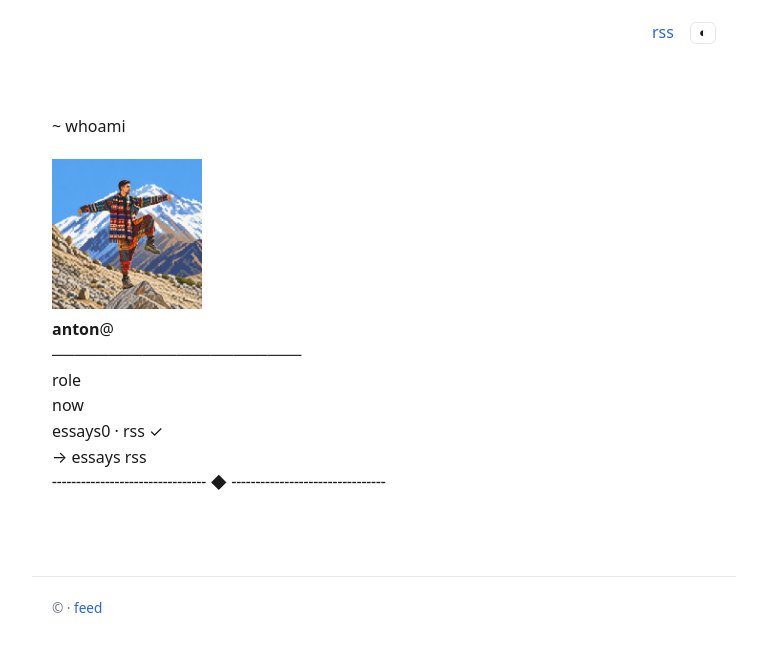
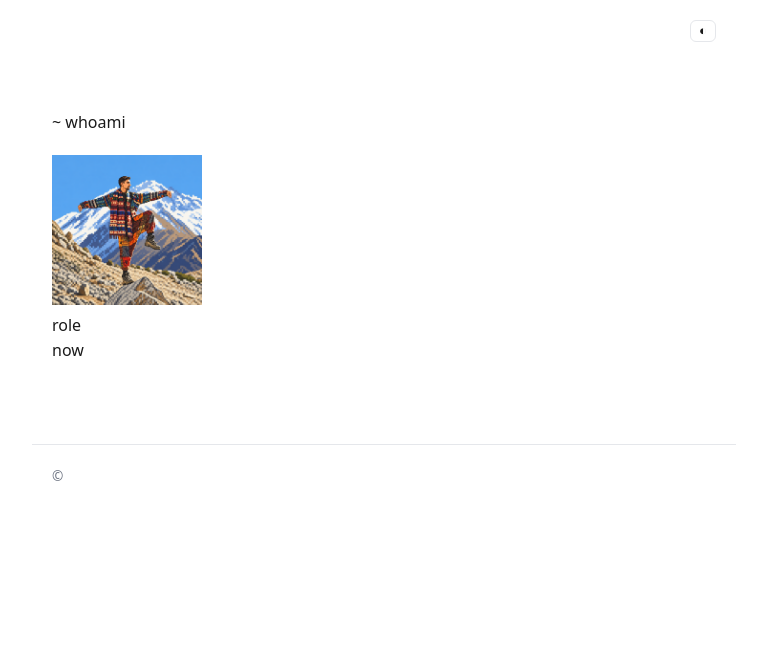
Before and after one commit to amaslakovxyz/amaslakov.xyz, a FastAPI app: page / in a window 1280 px wide. Shown: the top 652 px of the page, without its empty margins (256-1023 px from the left). Run offline with FastAPI, Linux system fonts and the light colour scheme.

Commit message:
Trim hero: drop user@host, ANSI palette, stack; add socials
Remove the anton@host line, ANSI color strip, stack row, and the empty
latest-posts section. Add LinkedIn/Instagram/Telegram links and drop
surfaced RSS (feed stays live at /feed.xml, unadvertised until essays).

```diff
--- a/src/blog/core/models.py
+++ b/src/blog/core/models.py
@@ -21,6 +21,9 @@ class Location:
 class Links:
     github: str | None = None
     email: str | None = None
+    linkedin: str | None = None
+    instagram: str | None = None
+    telegram: str | None = None
 
 
 @dataclass(frozen=True, slots=True)
--- a/src/blog/core/sites.py
+++ b/src/blog/core/sites.py
@@ -15,10 +15,12 @@ SITES: dict[SiteId, SiteConfig] = {
         base_url="https://amaslakov.xyz",
         role="FDE / DevSecOps",
         now="shipping amaslakov.xyz",  # edit this "what now" line in sites.py
-        stack=("Python", "FastAPI", "HTMX"),
         location=Location(label="Tbilisi, GE", coords="41.7°N 44.8°E", tz="Asia/Tbilisi"),
         links=Links(
             github="https://github.com/amaslakovxyz",
+            linkedin="https://ge.linkedin.com/in/amaslakov",
+            instagram="https://instagram.com/amaslakovxyz",
+            telegram="https://t.me/amaslakovxyz",
             email="mailto:amaslakov@icloud.com",
         ),
     ),
--- a/src/blog/web/static/xyz.css
+++ b/src/blog/web/static/xyz.css
@@ -35,13 +35,9 @@
   image-rendering: pixelated; object-fit: cover; object-position: 50% 30%;
   box-shadow: 0 0 0 1px var(--c-violet); }
 .nf-info { font-size: .88rem; }
-.nf-info .u b { color: var(--fg); } .nf-info .u .at { color: var(--c-pink); }
-.nf-info .rule { color: var(--border); }
 .nf-info .k { color: var(--accent); display: inline-block; min-width: 4.7rem; }
 .nf-info .v { color: var(--fg); }
 .nf-info .dim { color: var(--muted); } .nf-info .pin { color: var(--c-pink); }
-.ansi-blocks { display: flex; gap: 0; margin-top: .5rem; }
-.ansi-blocks i { width: 1.25rem; height: .85rem; display: inline-block; }
 .hero-links { display: flex; flex-wrap: wrap; gap: 1.1rem; font-family: var(--mono);
   font-size: .85rem; margin-bottom: 1.4rem; }
 .hero-links a { text-decoration: none; }
--- a/src/blog/web/templates/shared/base.html
+++ b/src/blog/web/templates/shared/base.html
@@ -6,6 +6,7 @@
   <title>{% block title %}{{ site.title }}{% endblock %}</title>
   <meta name="description" content="{{ site.tagline }}">
   <link rel="canonical" href="{{ site.base_url }}{{ request.url.path }}">
+  {# RSS feed stays live at /feed.xml but is not surfaced until essays exist. #}
   <link rel="icon" href="/static/favicon.svg" type="image/svg+xml">
   <link rel="apple-touch-icon" href="/static/favicon.svg">
   <meta property="og:type" content="website">
@@ -14,7 +15,6 @@
   <meta property="og:url" content="{{ site.base_url }}{{ request.url.path }}">
   <meta property="og:image" content="{{ site.base_url }}/static/img/anton-pixel.png">
   <meta name="twitter:card" content="summary_large_image">
-  <link rel="alternate" type="application/rss+xml" title="{{ site.title }}" href="/feed.xml">
   <link rel="stylesheet" href="/static/base.css">
   <link rel="stylesheet" href="/static/{{ site.site_id }}.css">
   <script>(function(){var s=localStorage.getItem('theme');if(s)document.documentElement.dataset.theme=s;})();</script>
@@ -25,7 +25,6 @@
     <a class="brand" href="/">{{ site.title }}</a>
     <nav>
       <a href="/{{ site.collection }}">{{ site.collection }}</a>
-      <a href="/feed.xml">rss</a>
       <button type="button" class="theme-toggle" aria-label="Toggle theme" onclick="toggleTheme()">◐</button>
     </nav>
   </header>
@@ -38,7 +37,7 @@
       <span class="seg"><span class="hs">#</span> {{ build.git_sha }}</span>
     </div>
     {% endif %}
-    <span>© {{ site.author }} · <a href="/feed.xml">feed</a></span>
+    <span>© {{ site.author }}</span>
   </footer>
   <script>
     function toggleTheme(){var r=document.documentElement;var n=r.dataset.theme==='dark'?'light':'dark';r.dataset.theme=n;localStorage.setItem('theme',n);}
--- a/src/blog/web/templates/xyz/index.html
+++ b/src/blog/web/templates/xyz/index.html
@@ -8,8 +8,6 @@
     <img class="avatar" src="/static/img/anton-pixel.png" width="150" height="150"
          alt="Anton — pixel art">
     <div class="nf-info">
-      <div class="u"><b>anton</b><span class="at">@</span><b>{{ site.domain }}</b></div>
-      <div class="rule">──────────────────────</div>
       <div><span class="k">role</span><span class="v">{{ site.role }}</span></div>
       <div><span class="k">now</span><span class="v">{{ site.now }}</span></div>
       {% if site.location %}
@@ -18,36 +16,17 @@
       <div><span class="k">local</span><span class="v" id="clk"
         data-tz="{{ site.location.tz }}">··:··:··</span> <span class="dim">· roaming</span></div>
       {% endif %}
-      {% if site.stack %}
-      <div><span class="k">stack</span><span class="v">{{ site.stack | join(" · ") }}</span></div>
-      {% endif %}
-      <div><span class="k">essays</span><span class="v">{{ posts | length }}
-        <span class="dim">· rss ✓</span></span></div>
-      <div class="ansi-blocks" aria-hidden="true">
-        <i style="background:var(--c-red)"></i><i style="background:var(--c-pink)"></i>
-        <i style="background:var(--c-violet)"></i><i style="background:var(--c-blue)"></i>
-        <i style="background:var(--c-cyan)"></i><i style="background:var(--c-green)"></i>
-        <i style="background:var(--c-yellow)"></i><i style="background:var(--fg)"></i>
-      </div>
     </div>
   </div>
 
   <div class="hero-links">
-    <a href="/{{ site.collection }}" style="color:var(--c-violet)">→ essays</a>
-    {% if site.links.github %}<a href="{{ site.links.github }}" style="color:var(--c-blue)">github</a>{% endif %}
-    {% if site.links.email %}<a href="{{ site.links.email }}" style="color:var(--c-cyan)">email</a>{% endif %}
-    <a href="/feed.xml" style="color:var(--c-yellow)">rss</a>
+    {% if site.links.github %}<a href="{{ site.links.github }}" style="color:var(--c-violet)">github</a>{% endif %}
+    {% if site.links.linkedin %}<a href="{{ site.links.linkedin }}" style="color:var(--c-blue)">linkedin</a>{% endif %}
+    {% if site.links.instagram %}<a href="{{ site.links.instagram }}" style="color:var(--c-pink)">instagram</a>{% endif %}
+    {% if site.links.telegram %}<a href="{{ site.links.telegram }}" style="color:var(--c-cyan)">telegram</a>{% endif %}
+    {% if site.links.email %}<a href="{{ site.links.email }}" style="color:var(--c-yellow)">email</a>{% endif %}
   </div>
-
-  <div class="divider" aria-hidden="true">╌╌╌╌╌╌╌╌╌╌╌╌╌╌╌╌ <b>◆</b> ╌╌╌╌╌╌╌╌╌╌╌╌╌╌╌╌</div>
 </section>
-
-{% if posts %}
-<section class="recent">
-  <h2>latest</h2>
-  {% include "shared/_items.html" %}
-</section>
-{% endif %}
 
 <script>
 (function(){
```
Also changed, not shown: tests/test_app.py (+2 -1 lines), tests/test_sites.py (+1 -1 lines).
